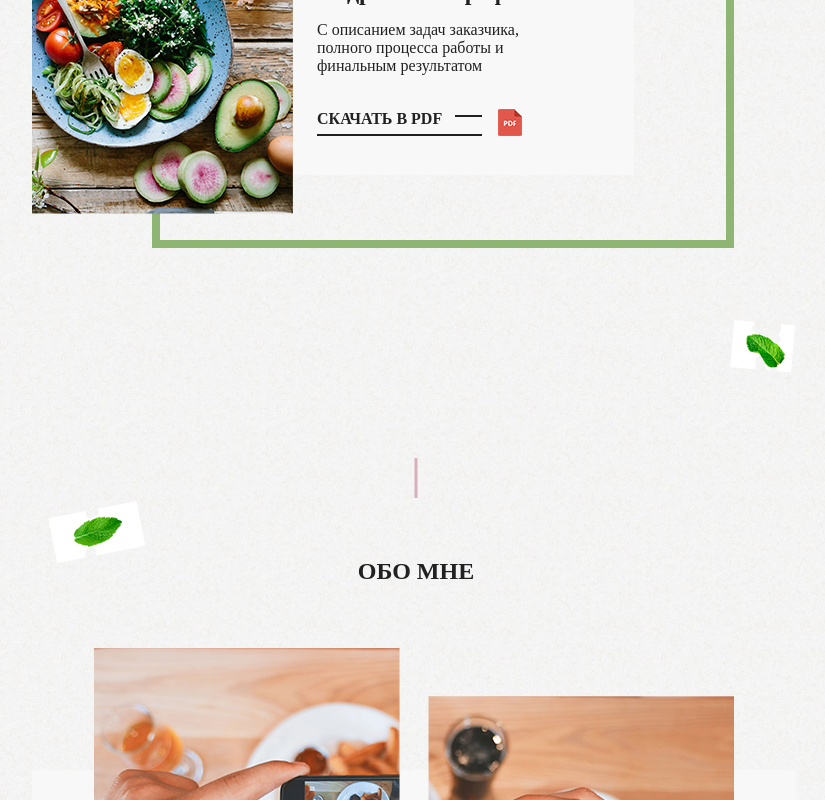
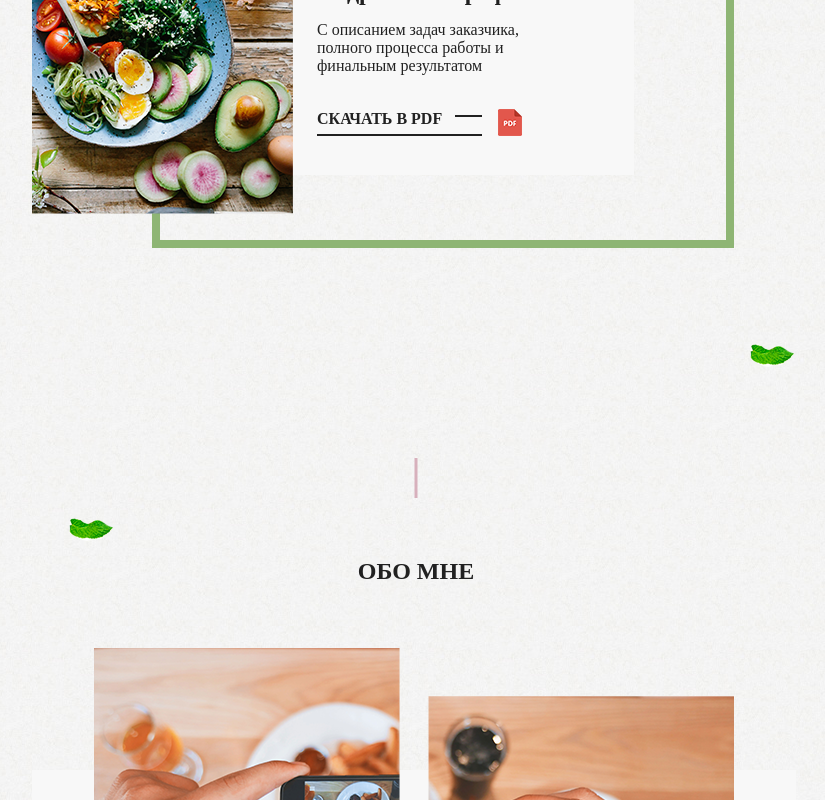
Before and after one commit to AlexanderShpilka/voronina, a website: page src/copy/index.html in a window 1280 px wide. Shown: the part 2074-2874 px from the top of the page, without its empty margins (224-1049 px from the left). Drawn offline with nearby package versions, Linux system fonts and the light colour scheme; files that its build step writes are made by us from their sources.

Commit message:
Replace broken leaves images with correct ones

```diff
--- a/src/sass/blocks/_about.scss
+++ b/src/sass/blocks/_about.scss
@@ -9,27 +9,27 @@
   }
 
   @include tablet {
-    background-image: url('../img/leaf-5.png'),
+    background-image: url('../img/leaf-2.png'),
       url('../img/about-bg-tablet@1x.png');
-    background-position: top 118px left 16px, top 265px left 0;
+    background-position: top 118px left 36px, top 265px left 0;
 
     @include retina {
-      background-image: url('../img/leaf-5.png'),
+      background-image: url('../img/leaf-2.png'),
         url('../img/about-bg-tablet@2x.png');
-      background-size: 97px 62px, 764px 465px;
+      background-size: 46px 46px, 764px 465px;
     }
   }
 
   @include desktop {
     position: relative;
-    background-image: url('../img/leaf-5.png'),
+    background-image: url('../img/leaf-2.png'),
       url('../img/about-bg-desktop@1x.png');
-    background-position: top 90px left 16px, top 295px left 0;
+    background-position: top 90px left 36px, top 295px left 0;
 
     @include retina {
-      background-image: url('../img/leaf-5.png'),
+      background-image: url('../img/leaf-2.png'),
         url('../img/about-bg-desktop@2x.png');
-      background-size: 97px 62px, 1273px 611px;
+      background-size: 46px 46px, 1273px 611px;
     }
   }
 
--- a/src/sass/blocks/_footer.scss
+++ b/src/sass/blocks/_footer.scss
@@ -1,9 +1,9 @@
 .footer {
   @include tablet {
-    background-image: url('../img/leaf-1.png'), url('../img/leaf-4.png');
+    background-image: url('../img/leaf-1.png'), url('../img/leaf-2.png');
     background-repeat: no-repeat;
-    background-size: 28px 24px, 65px 53px;
-    background-position: top 50% left 36px, top 0 right 30px;
+    background-size: 28px 24px, 46px 46px;
+    background-position: top 50% left 36px, top 0 right 35px;
   }
 
   @include desktop {
--- a/src/sass/blocks/_portfolio.scss
+++ b/src/sass/blocks/_portfolio.scss
@@ -2,10 +2,10 @@
   @include tablet {
     padding-bottom: 135px;
     background-image: url('../img/leaf-1.png'), url('../img/leaf-2.png'),
-      url('../img/leaf-3.png'), url('../img/leaf-4.png');
+      url('../img/leaf-1.png'), url('../img/leaf-2.png');
     background-repeat: no-repeat;
     background-position: top 107px right 257px, top 255px right 28px,
-      top 151px left 5px, bottom 10px right 5px;
+      top 151px left 25px, bottom 10px right 5px;
   }
 
   @include desktop {
--- a/src/sass/blocks/_price.scss
+++ b/src/sass/blocks/_price.scss
@@ -8,15 +8,15 @@
 
   @include desktop {
     position: relative;
-    background-image: url('../img/leaf-4.png'), url('../img/leaf-2.png'),
+    background-image: url('../img/leaf-2.png'), url('../img/leaf-2.png'),
       url('../img/leaf-1.png'), url('../img/price-bg-desktop@1x.png');
     background-position: bottom 0 right 130px, top 175px left 130px,
       top 25px right 506px, top 570px left 0;
-    background-size: 65px 53px, 46px 46px, 28px 24px, 1440px 441px;
+    background-size: 46px 46px, 46px 46px, 28px 24px, 1440px 441px;
     background-repeat: no-repeat;
 
     @include retina {
-      background-image: url('../img/leaf-4.png'), url('../img/leaf-2.png'),
+      background-image: url('../img/leaf-2.png'), url('../img/leaf-2.png'),
         url('../img/leaf-1.png'), url('../img/price-bg-desktop@2x.png');
       background-size: 1440px 441px;
     }
```
